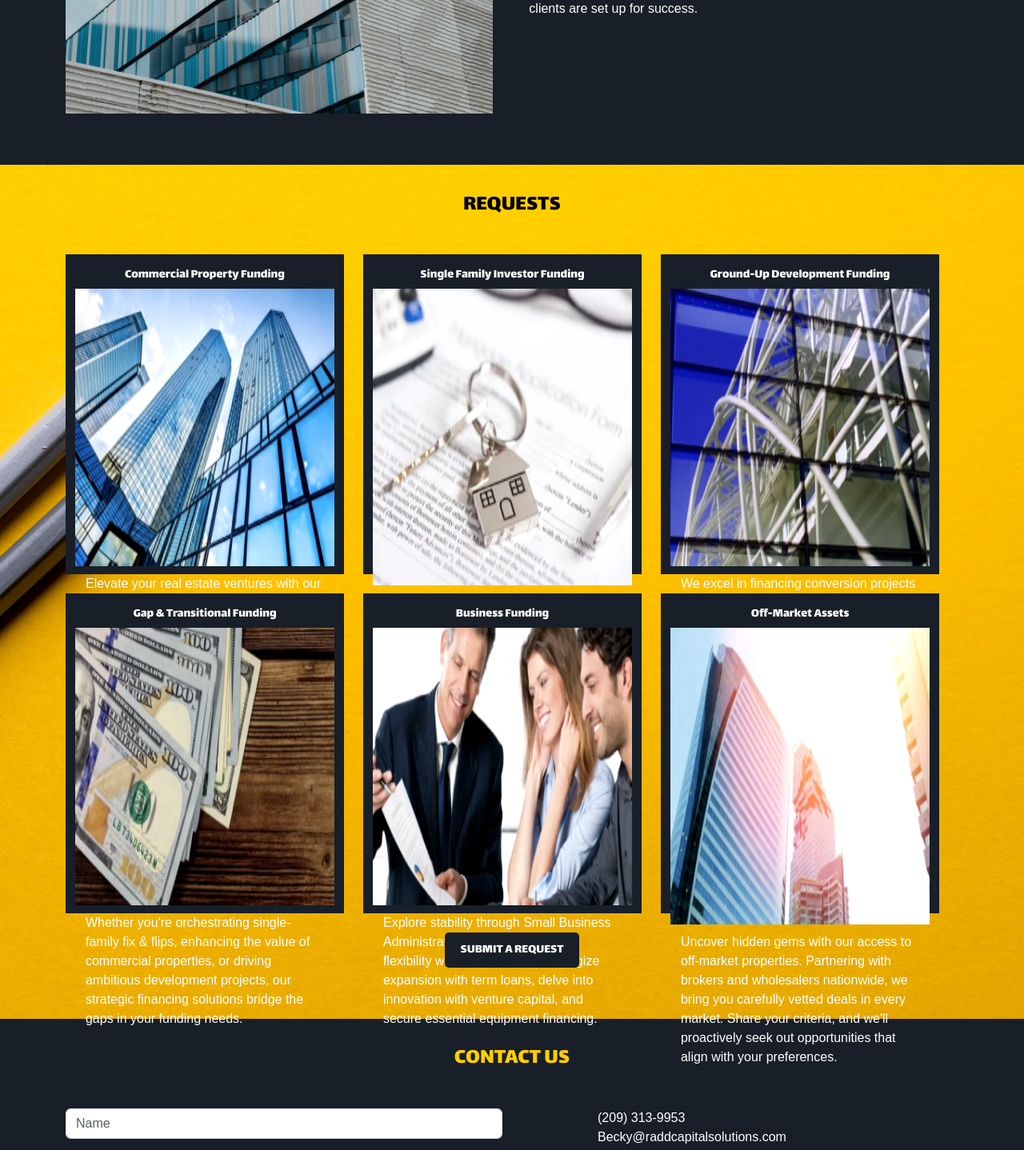
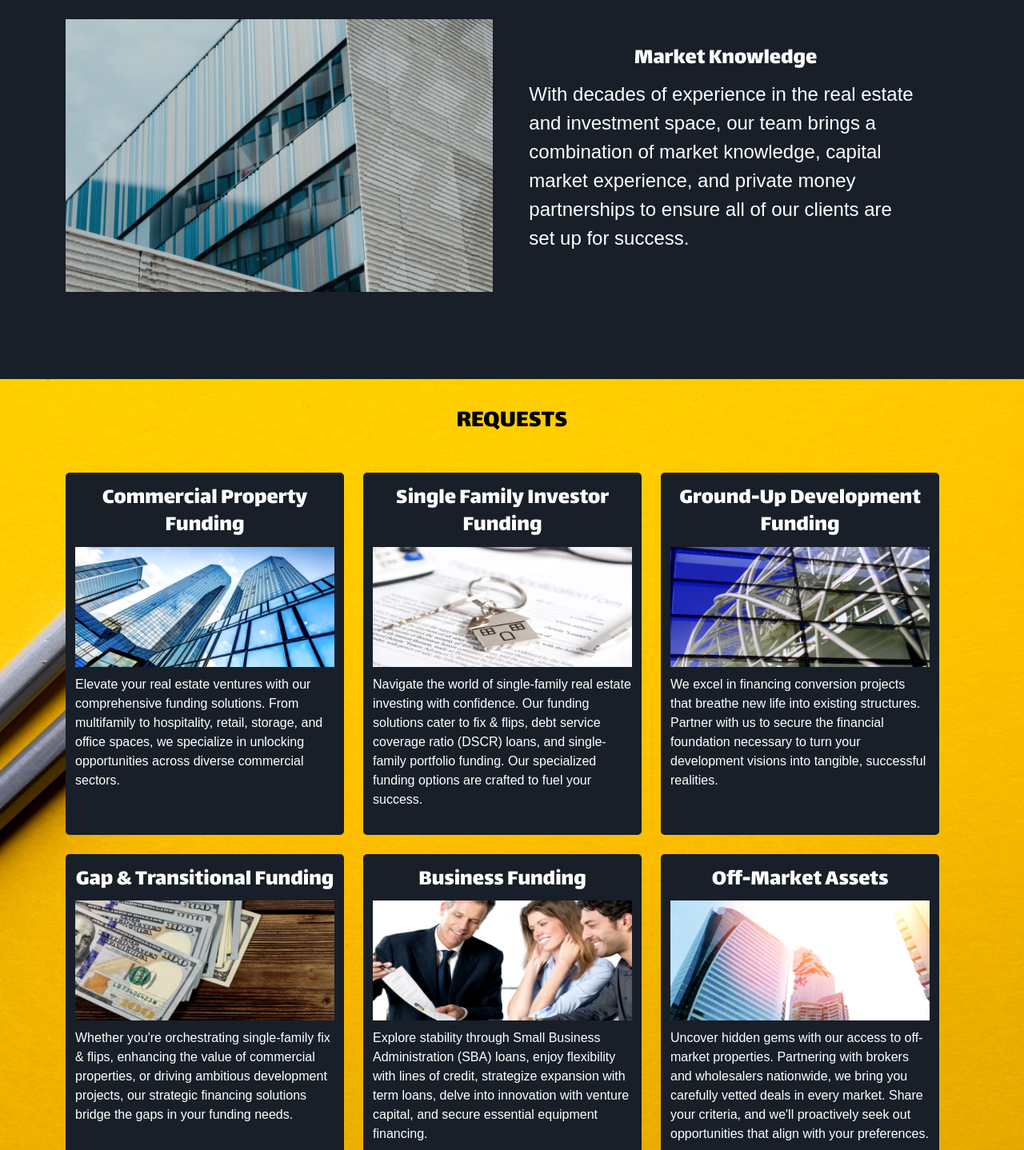
Before and after one commit to MJGowan/radd, a React (Create React App) app: page / in a window 1280 px wide. Shown: the part 1330-2768 px from the top of the page at 80% size. Built offline with nearby package versions, Linux system fonts and the light colour scheme; a web font is replaced by a local one.

Commit message:
Fix For Browser Compatibility

```diff
--- a/public/index.html
+++ b/public/index.html
@@ -7,7 +7,7 @@
     <meta name="theme-color" content="#000000" />
     <meta
       name="description"
-      content="RaddxCap Investments, Real Estate Solutions for Real Investors"
+      content="Radd Capital Solutions, Real Estate Solutions for Real Investors"
     />
     <link rel="apple-touch-icon" href="%PUBLIC_URL%/logo192.png" />
     <!--
@@ -24,7 +24,7 @@
       work correctly both with client-side routing and a non-root public URL.
       Learn how to configure a non-root public URL by running `npm run build`.
     -->
-    <title>React app</title>
+    <title>Radd Capital Solutions</title>
   </head>
   <body>
     <noscript>You need to enable JavaScript to run this app.</noscript>
--- a/src/App.css
+++ b/src/App.css
@@ -23,22 +23,32 @@ body {
     margin-bottom: 4%;
 }
 
-@media (max-width: 500px) {
-
+.miniTitle{
+    font-family: 'Lalezar', system-ui;
+    text-align: center;
 }
 
-@media (min-width: 500px) and (max-width: 768px) {
+@media (max-width: 500px) {}
 
+@media (min-width: 500px) and (max-width: 768px) {}
+
+@media (min-width: 768px) and (max-width: 992px) {
+    .miniTitle{
+        font-size: 1.3rem;;
+    }
 }
 
-@media (min-width: 768px) and (max-width: 1024px) {
-
-}
-
-@media (min-width: 1024px) and (max-width: 1200px) {
-
+@media (min-width: 992px) and (max-width: 1200px) {
+    .miniTitle{
+        font-size: 1.5rem;
+    }
 }
 
 @media (min-width: 1200px) {
-
+    .section-title {
+        font-size: 2rem;
+    }
+    .miniTitle{
+        font-size: 1.8rem;
+    }
 }
--- a/src/components/about/about.css
+++ b/src/components/about/about.css
@@ -10,7 +10,7 @@
     padding: 3%;
 }
 
-.colTxt{
+#about .colTxt{
     padding-left: 4%;
     padding-right: 4%;
 }
@@ -20,25 +20,17 @@
     min-height: 100%;
 }
 
-.miniTitle{
-    font-family: 'Lalezar', system-ui;
-    text-align: center;
+@media screen and (max-width: 767px){
+    .checkerRow{
+        display: flex;
+        justify-content: center;
+    }
+    .imgCol{
+        margin-bottom: 15px;
+    }
 }
 
-#about .myCard{
-    border: white solid 1px;
-    background-color: #181F28;
-    height: 425px;
-    width: 350px;
-}
-
-.cardImage{
-    width: 100%;
-    min-height: 100%;
-    margin-bottom: 10px;
-}
-
-@media (min-width: 768px) and (max-width: 1024px) {
+@media (min-width: 768px) and (max-width: 992px) {
     #about{
         margin-bottom: 5%;
     }
@@ -51,8 +43,26 @@
         padding: 2%;
     }
 
-    .colTxt{
+    #about .colTxt{
         padding-left: 0;
         padding-right: 0;
     }
 }
+
+@media screen and (min-width: 992px) and (max-width: 1200px) {
+    #about .colTxt{
+        font-size: large;
+    }
+    .checkerRow{
+        margin-bottom: 45px;
+    }
+}
+
+@media screen and (min-width: 1200px) {
+    #about .colTxt{
+        font-size: x-large;
+    }
+    .checkerRow{
+        margin-bottom: 45px;
+    }
+}
--- a/src/components/about/about.js
+++ b/src/components/about/about.js
@@ -15,82 +15,40 @@ export default function about() {
                         <h3 className='section-title'>ABOUT US</h3>
                     </Col>
                 </Row>
-                <Row className='d-none d-md-block'>
+                <Row>
                     <Row className='checkerRow'>
-                        <Col className='imgCol'>
+                        <Col className='col-12 col-md-6 imgCol'>
                             <img src={fsfImg} className='image' />
                         </Col>
-                        <Col className='txtCol'>
+                        <Col className='col-12 col-md-6 txtCol'>
                             <h6 className='miniTitle'>Full Stack Funding</h6>
                             <p className='colTxt'>From commercial real estate to fix & flip investments, gap funding to small business loans, we have solutions for any situation. With an extensive network of lenders and private money partners, we believe there's a player for every occasion. We're here to help you find them.</p>
                         </Col>
                     </Row>
                     <Row className='checkerRow'>
-                        <Col className='txtCol'>
+                        <Col className='col-6 d-none d-md-block txtCol'>
                             <h6 className='miniTitle'>Creative Solutions</h6>
                             <p className='colTxt'>We understand the ever-changing real estate market, and the need for creative solutions. We focus on creative strategies to make even the most complicated deals work.</p>
                         </Col>
-                        <Col className='imgCol'>
+                        <Col className='col-12 col-md-6 imgCol'>
                             <img src={csImg} className='image' />
+                        </Col>
+                        <Col className='col-12 d-block d-md-none txtCol'>
+                            <h6 className='miniTitle'>Creative Solutions</h6>
+                            <p className='colTxt'>We understand the ever-changing real estate market, and the need for creative solutions. We focus on creative strategies to make even the most complicated deals work.</p>
                         </Col>
                     </Row>
                     <Row className='checkerRow'>
-                        <Col className='imgCol'>
+                        <Col className='col-12 col-md-6 imgCol'>
                             <img src={mkImg} className='image' />
                         </Col>
-                        <Col className='txtCol'>
+                        <Col className='col-12 col-md-6 txtCol'>
                             <h6 className='miniTitle'>Market Knowledge</h6>
                             <p className='colTxt'>With decades of experience in the real estate and investment space, our team brings a combination of market knowledge, capital market experience, and private money partnerships to ensure all of our clients are set up for success.</p>
                             <div id='topRequests'></div>
                         </Col>
                     </Row>
                 </Row>
-                <Row className='d-block d-md-none'>
-                    <Col>
-                        <Carousel fade controls={false}>
-                            <Carousel.Item className='d-flex justify-content-center'>
-                                <div className='myCard'>
-                                    <Container>
-                                        <Row>
-                                            <Col className='my-3'>
-                                                <h6 className='miniTitle'>Full Stack Funding</h6>
-                                                <img src={fsfImg} className='cardImage' />
-                                                <p className='colTxt'>From commercial real estate to fix & flip investments, gap funding to small business loans, we have solutions for any situation. With an extensive network of lenders and private money partners, we believe there's a player for every occasion. We're here to help you find them.</p>
-                                            </Col>
-                                        </Row>
-                                    </Container>
-                                </div>
-                            </Carousel.Item>
-                            <Carousel.Item className='d-flex justify-content-center'>
-                                <div className='myCard'>
-                                    <Container>
-                                        <Row>
-                                            <Col className='my-3'>
-                                                <h6 className='miniTitle'>Creative Solutions</h6>
-                                                <img src={csImg} className='cardImage' />
-                                                <p className='colTxt'>We understand the ever-changing real estate market, and the need for creative solutions. We focus on creative strategies to make even the most complicated deals work.</p>
-                                            </Col>
-                                        </Row>
-                                    </Container>
-                                </div>
-                            </Carousel.Item>
-                            <Carousel.Item className='d-flex justify-content-center'>
-                                <div className='myCard'>
-                                    <Container>
-                                        <Row>
-                                            <Col className='my-3'>
-                                                <h6 className='miniTitle'>Market Knowledge</h6>
-                                                <img src={csImg} className='cardImage' />
-                                                <p className='colTxt'>With decades of experience in the real estate and investment space, our team brings a combination of market knowledge, capital market experience, and private money partnerships to ensure all of our clients are set up for success.</p>
-                                                <div id='mobileRequests'></div>
-                                            </Col>
-                                        </Row>
-                                    </Container>
-                                </div>
-                            </Carousel.Item>
-                        </Carousel>
-                    </Col>
-                </Row>
             </Container>
         </div>
     )
--- a/src/components/contacts/contacts.js
+++ b/src/components/contacts/contacts.js
@@ -11,6 +11,11 @@ export default function contacts() {
             <h3 className='section-title'>CONTACT US</h3>
           </Col>
         </Row>
+        <Row className='d-block d-md-none infoTxtOne'>
+              <Col>
+                <p>(209) 313-9953 <br/> Becky@raddcapitalsolutions.com</p>
+              </Col>
+            </Row>
         <Row>
           <Col className='col-12 col-md-6'>
             <InputGroup className="mb-3">
@@ -31,7 +36,6 @@ export default function contacts() {
               <Form.Control
                 aria-label="Message"
                 placeholder='Message'
-                className='messagePlaceholder'
                 aria-describedby="inputGroup-messageInput"
               />
             </InputGroup>
@@ -39,12 +43,11 @@ export default function contacts() {
           </Col>
           <Col className='col-md-1'></Col>
           <Col className='col-12 col-md-5 infoTxtCol'>
-            <Row className='infoTxtOne'>
+            <Row className='d-none d-md-block infoTxtOne'>
               <Col>
                 <p>(209) 313-9953 <br/> Becky@raddcapitalsolutions.com</p>
               </Col>
             </Row>
-            <br className='d-block d-md-none'/>
             <Row className='infoTxtTwo'>
                 <Col>
                   <h5 className='tinyTitle'>Hours</h5>
--- a/src/components/requests/request.css
+++ b/src/components/requests/request.css
@@ -11,15 +11,16 @@
 
 #requests .myCard{
     border: none;
+    border-radius: 5px;
     background-color: #181F28;
-    height: 400px;
-    width: 350px;
+    height: 100%;
+    width: 375px;
+    font-size: 1rem;
 }
 
 .cardImage{
     width: 100%;
     height: 150px;
-    min-height: 100%;
     margin-bottom: 10px;
 }
 
@@ -35,20 +36,10 @@
     padding-bottom: 10px;
 }
 
-@media  (max-width: 768px) {
+@media screen and (max-width: 768px) {
     #requests .myCard{
-        height: 430px;
+        height: 100%;
+        width: 350px;
+        font-size: 1rem;
     }
 }
-
-@media (min-width: 768px) and (max-width: 1024px) {
-    #requests .myCard{
-        height: 390px;
-    }
-}
-
-@media (min-width: 1024px) and (max-width: 1200px) {
-    #requests .myCard{
-        height: 410px;
-    }
-}
--- a/src/components/requests/request.js
+++ b/src/components/requests/request.js
@@ -18,9 +18,9 @@ export default function request() {
             <h3 className='section-title'>REQUESTS</h3>
           </Col>
         </Row>
-        <Row className='d-none d-md-block'>
+        <Row>
           <Row>
-            <Col className='col-6 col-lg-4 d-flex justify-content-center mb-4'>
+            <Col className='col-12 col-md-6 col-xl-4 d-flex justify-content-center mb-4'>
               <div className='myCard'>
                 <Container>
                   <Row>
@@ -33,7 +33,7 @@ export default function request() {
                 </Container>
               </div>
             </Col>
-            <Col className='col-6 col-lg-4 d-flex justify-content-center mb-4'>
+            <Col className='col-12 col-md-6 col-xl-4 d-flex justify-content-center mb-4'>
               <div className='myCard'>
                 <Container>
                   <Row>
@@ -46,7 +46,7 @@ export default function request() {
                 </Container>
               </div>
             </Col>
-            <Col className='col-6 col-lg-4 d-flex justify-content-center mb-4'>
+            <Col className='col-12 col-md-6 col-xl-4 d-flex justify-content-center mb-4'>
               <div className='myCard'>
                 <Container>
                   <Row>
@@ -59,7 +59,7 @@ export default function request() {
                 </Container>
               </div>
             </Col>
-            <Col className='col-6 col-lg-4 d-flex justify-content-center mb-4'>
+            <Col className='col-12 col-md-6 col-xl-4 d-flex justify-content-center mb-4'>
               <div className='myCard'>
                 <Container>
                   <Row>
@@ -72,7 +72,7 @@ export default function request() {
                 </Container>
               </div>
             </Col>
-            <Col className='col-6 col-lg-4 d-flex justify-content-center mb-4'>
+            <Col className='col-12 col-md-6 col-xl-4 d-flex justify-content-center mb-4'>
               <div className='myCard'>
                 <Container>
                   <Row>
@@ -85,7 +85,7 @@ export default function request() {
                 </Container>
               </div>
             </Col>
-            <Col className='col-6 col-lg-4 d-flex justify-content-center mb-4'>
+            <Col className='col-12 col-md-6 col-xl-4 d-flex justify-content-center mb-4'>
               <div className='myCard'>
                 <Container>
                   <Row>
@@ -100,98 +100,6 @@ export default function request() {
             </Col>
           </Row>
         </Row>
-
-        <Row className='d-block d-md-none mb-4'>
-          <Col>
-            <Carousel fade controls={false}>
-              <Carousel.Item className='d-flex justify-content-center'>
-                <div className='myCard'>
-                  <Container>
-                    <Row>
-                      <Col className='my-3'>
-                        <h6 className='miniTitle'>Commercial Property Funding</h6>
-                        <img src={cpfImg} className='cardImage' />
-                        <p className='colTxt'>Elevate your real estate ventures with our comprehensive funding solutions. From multifamily to hospitality, retail, storage, and office spaces, we specialize in unlocking opportunities across diverse commercial sectors.</p>
-                      </Col>
-                    </Row>
-                  </Container>
-                </div>
-              </Carousel.Item>
-              <Carousel.Item className='d-flex justify-content-center'>
-                <div className='myCard'>
-                  <Container>
-                    <Row>
-                      <Col className='my-3'>
-                        <h6 className='miniTitle'>Single Family Investor Funding</h6>
-                        <img src={sfifImg} className='cardImage' />
-                        <p className='colTxt'>Navigate the world of single-family real estate investing with confidence. Our funding solutions cater to fix & flips, debt service coverage ratio (DSCR) loans, and single-family portfolio funding. Our specialized funding options are crafted to fuel your success.</p>
-                      </Col>
-                    </Row>
-                  </Container>
-                </div>
-              </Carousel.Item>
-              <Carousel.Item className='d-flex justify-content-center'>
-                <div className='myCard'>
-                  <Container>
-                    <Row>
-                      <Col className='my-3'>
-                        <h6 className='miniTitle'>Ground-Up Development Funding</h6>
-                        <img src={gudfImg} className='cardImage' />
-                        <p className='colTxt'>We excel in financing conversion projects that breathe new life into existing structures. Partner with us to secure the financial foundation necessary to turn your development visions into tangible, successful realities.</p>
-                      </Col>
-                    </Row>
-                  </Container>
-                </div>
-              </Carousel.Item>
-              <Carousel.Item className='d-flex justify-content-center'>
-                <div className='myCard'>
-                  <Container>
-                    <Row>
-                      <Col className='my-3'>
-                        <h6 className='miniTitle'>Gap & Transitional Funding</h6>
-                        <img src={gtfImg} className='cardImage' />
-                        <p className='colTxt'>Whether you're orchestrating single-family fix & flips, enhancing the value of commercial properties, or driving ambitious development projects, our strategic financing solutions bridge the gaps in your funding needs.</p>
-                      </Col>
-                    </Row>
-                  </Container>
-                </div>
-              </Carousel.Item>
-              <Carousel.Item className='d-flex justify-content-center'>
-                <div className='myCard'>
-                  <Container>
-                    <Row>
-                      <Col className='my-3'>
-                        <h6 className='miniTitle'>Business Funding</h6>
-                        <img src={bfImg} className='cardImage' />
-                        <p className='colTxt'>Explore stability through Small Business Administration (SBA) loans, enjoy flexibility with lines of credit, strategize expansion with term loans, delve into innovation with venture capital, and secure essential equipment financing.</p>
-                      </Col>
-                    </Row>
-                  </Container>
-                </div>
-              </Carousel.Item>
-              <Carousel.Item className='d-flex justify-content-center'>
-                <div className='myCard'>
-                  <Container>
-                    <Row>
-                      <Col className='my-3'>
-                        <h6 className='miniTitle'>Off-Market Assets</h6>
-                        <img src={omaImg} className='cardImage' />
-                        <p className='colTxt'>Uncover hidden gems with our access to off-market properties. Partnering with brokers and wholesalers nationwide, we bring you carefully vetted deals in every market. Share your criteria, and we'll proactively seek out opportunities that align with your preferences.</p>
-                      </Col>
-                    </Row>
-                  </Container>
-                </div>
-              </Carousel.Item>
-            </Carousel>
-          </Col>
-        </Row>
-        <Row>
-          <Col className='d-flex justify-content-center'>
-            <button className='requestBtn'>SUBMIT A REQUEST</button>
-            <div id='topContacts'></div>
-            <div id='mobileContacts'></div>
-          </Col>
-        </Row>
       </Container>
     </div>
   )
```
Also changed, not shown: src/components/contacts/contacts.css (+10 -1 lines), src/components/hero/hero.css (+17 -1 lines), 1 other file (tests, documents, lock files or other folders).
